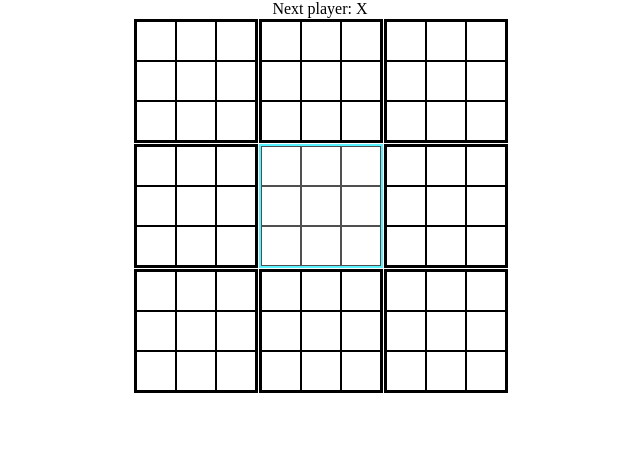
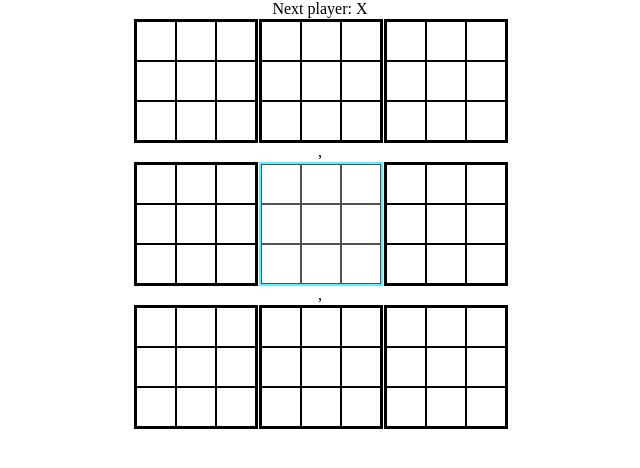
Before and after one commit to marwan-salem18/9X9-tic-tac-toe, a React (Vite) app: page / in a window 1280 px wide. Shown: the top 468 px of the page, without its empty margins (320-960 px from the left). Built offline with nearby package versions, Linux system fonts and the light colour scheme.

Commit message:
refactoriing

```diff
--- a/src/App.jsx
+++ b/src/App.jsx
@@ -48,23 +48,21 @@ function App() {
   return (
     <>
       <div>{status}</div>
-      {squares.map((row, rowIndex) => {
-        if (rowIndex % 3 === 0) {
-          return (
-            <div className="game-row" key={`row-${rowIndex}`}>
-              {squares.slice(rowIndex, rowIndex + 3).map((subRow, index) => (
-                <Board
-                  key={`board-${rowIndex + index}`}
-                  isOn={index + rowIndex === board ||board === true && !winner[index + rowIndex] && subRow.includes(null)}
-                  squares={subRow}
-                  handleClick={(col) => handleClick(rowIndex + index, col)}
-                />
-              ))}
-            </div>
-          );
-        }
-        return null; // Skip rows that are not the start of a new group
-      })}
+      <div className="game-row">
+        <Board isOn={0 === board ||board === true && !winner[0] && squares[0].includes(null)} squares={squares[0]} handleClick={(col) => handleClick(0,col)} />
+        <Board isOn={1 === board ||board === true && !winner[1] && squares[1].includes(null)} squares={squares[1]} handleClick={(col) => handleClick(1,col)} />
+        <Board isOn={2 === board ||board === true && !winner[2] && squares[2].includes(null)} squares={squares[2]} handleClick={(col) => handleClick(2,col)} />
+      </div>,
+      <div className="game-row">
+        <Board isOn={3 === board ||board === true && !winner[3] && squares[3].includes(null)} squares={squares[3]}   handleClick={(col) => handleClick(3,col)} />
+        <Board isOn={4 === board ||board === true && !winner[4] && squares[4].includes(null)} squares={squares[4]}   handleClick={(col) => handleClick(4,col)} />
+        <Board isOn={5 === board ||board === true && !winner[5] && squares[5].includes(null)} squares={squares[5]}   handleClick={(col) => handleClick(5,col)} />
+      </div>,
+      <div className="game-row">
+        <Board isOn={6 === board ||board === true && !winner[6] && squares[6].includes(null)} squares={squares[6]}   handleClick={(col) => handleClick(6,col)} />
+        <Board isOn={7 === board ||board === true && !winner[7] && squares[7].includes(null)} squares={squares[7]}   handleClick={(col) => handleClick(7,col)} />
+        <Board isOn={8 === board ||board === true && !winner[8] && squares[8].includes(null)} squares={squares[8]}   handleClick={(col) => handleClick(8,col)} />
+      </div>
     </>
   )
 }
```
